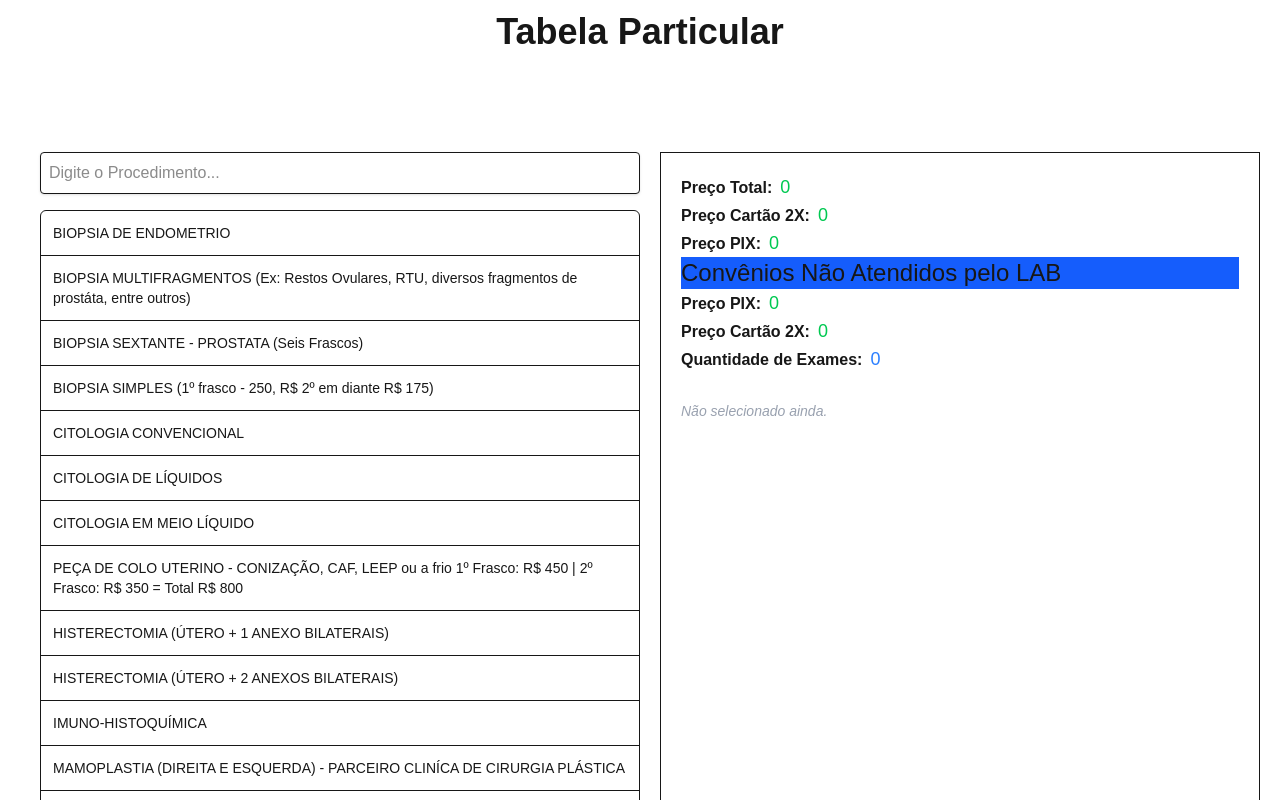
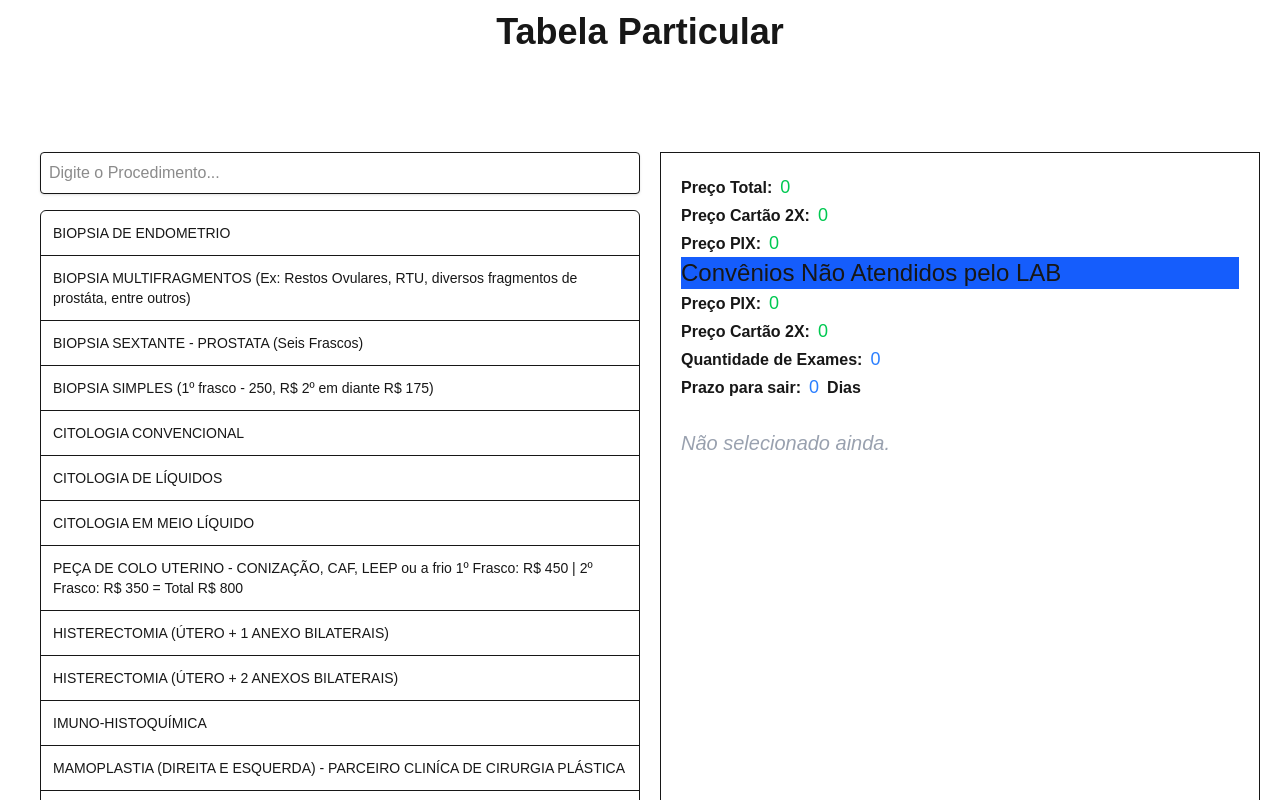
Before and after one commit to Erudhir101/Tabela-Particular, a Next.js app: page / in a window 1280 px wide. Shown: the top 800 px of the page. Built offline with nearby package versions, Linux system fonts and the light colour scheme.

Commit message:
fix: concert the filtlist duplicates

```diff
--- a/app/page.tsx
+++ b/app/page.tsx
@@ -15,7 +15,17 @@ import { useState } from "react";
 "ESPECIALIDADE": "GINECO",
 */
 export function SelectionFilter() {
-  const [procedimentos] = useState(procedimentosJson);
+  // const [procedimentos] = useState(procedimentosJson);
+  const [procedimentos] = useState(() => {
+    return [
+      ...new Map(
+        procedimentosJson.map((item) => [
+          item.DESCRIÇÃO.toLocaleLowerCase(),
+          item,
+        ]),
+      ).values(),
+    ];
+  });
   const [query, setQuery] = useState("");
   const [selectedItems, setSelectedItems] = useState<typeof procedimentosJson>(
     [],
@@ -61,7 +71,7 @@ export function SelectionFilter() {
         <ul className="text-sm mt-4 border rounded-md divide-y overflow-hidden">
           {filteredItems.map((item) => (
             <li
-              key={item.Lactobacillus}
+              key={item.DESCRIÇÃO}
               onClick={() => toggleItem(item)}
               className={`p-3 cursor-pointer hover:opacity-20 transition ${
                 selectedItems.includes(item)
@@ -137,12 +147,29 @@ export function SelectionFilter() {
               </span>
             }
           </span>
+          <span className="text-foreground font-bold">
+            Prazo para sair:
+            {
+              <span className="text-lg text-blue-500 font-normal px-2">
+                {selectedItems.length === 0
+                  ? 0
+                  : Math.max(
+                      ...selectedItems.map((item) =>
+                        Number.isNaN(Number(item.PRAZOS))
+                          ? 0
+                          : Number(item.PRAZOS),
+                      ),
+                    )}
+              </span>
+            }
+            Dias
+          </span>
         </div>
         <div className="text-sm flex flex-col flex-wrap gap-2 mt-2">
           {selectedItems.length > 0 ? (
             selectedItems.map((item) => (
               <span
-                key={item.Lactobacillus}
+                key={item.DESCRIÇÃO}
                 onClick={() => toggleItem(item)}
                 className="flex justify-between bg-blue-100 text-blue-700 px-3 py-1 rounded-full cursor-pointer hover:bg-blue-200 transition"
               >
@@ -150,7 +177,9 @@ export function SelectionFilter() {
               </span>
             ))
           ) : (
-            <p className="text-gray-400 italic">Não selecionado ainda.</p>
+            <p className="text-xl text-gray-400 italic">
+              Não selecionado ainda.
+            </p>
           )}
         </div>
       </div>
```
